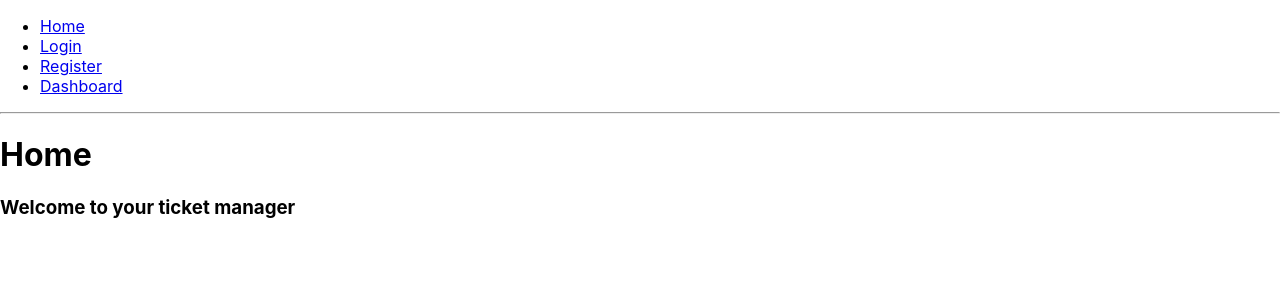
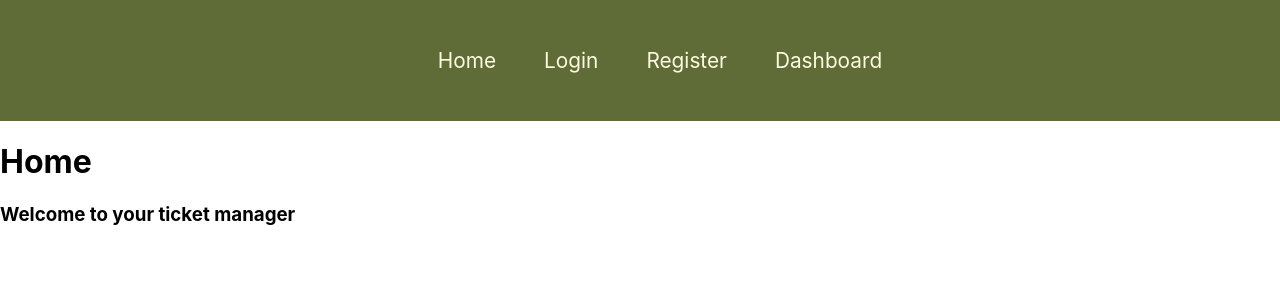
Before and after one commit to chromifier/task_management, a React (Create React App) app in the folder client/: page / in a window 1280 px wide. Shown: the top 300 px of the page. Built offline with nearby package versions, Linux system fonts and the light colour scheme.

Commit message:
styling for navigation

```diff
--- a/client/src/App.css
+++ b/client/src/App.css
@@ -1,38 +1,29 @@
-.App {
-  text-align: center;
+:root {
+  --primary: #606C38;
+  --secondary: #283618;
+  --base: #FEFAE0;
+  --tertiary: #DDA15E;
+  --quartanery: #BC6C25;
 }
 
-.App-logo {
-  height: 40vmin;
-  pointer-events: none;
-}
+nav {
+  padding: 2em;
+  background: var(--primary);
+  ul {
+    display: flex;
+    justify-content: center;
+    gap: 3em;
+    list-style: none;
 
-@media (prefers-reduced-motion: no-preference) {
-  .App-logo {
-    animation: App-logo-spin infinite 20s linear;
+    li a {
+      color: var(--base);
+      text-decoration: none;
+      font-size: 1.3em;
+      transition: color linear 150ms;
+
+      &:hover {
+        color: var(--tertiary);
+      }
+    }
   }
 }
-
-.App-header {
-  background-color: #282c34;
-  min-height: 100vh;
-  display: flex;
-  flex-direction: column;
-  align-items: center;
-  justify-content: center;
-  font-size: calc(10px + 2vmin);
-  color: white;
-}
-
-.App-link {
-  color: #61dafb;
-}
-
-@keyframes App-logo-spin {
-  from {
-    transform: rotate(0deg);
-  }
-  to {
-    transform: rotate(360deg);
-  }
-}
--- a/client/src/App.tsx
+++ b/client/src/App.tsx
@@ -1,10 +1,12 @@
 import * as React from "react";
+import "./App.css";
 import Login from "./pages/Login";
 import Register from "./pages/Register";
 import { Routes, Route, Outlet, Link } from "react-router-dom";
 import AuthContext, { useAuth, AuthProvider } from "./context/AuthContext";
 import { userInfo } from "os";
 import Dashboard from "./pages/Dashboard";
+import Layout from "./components/Layout";
 
 export default function App() {
   return (
@@ -31,37 +33,33 @@ export default function App() {
   );
 }
 
-function Layout() {
-  return (
-    <div>
-      {/* A "layout route" is a good place to put markup you want to
-          share across all the pages on your site, like navigation. */}
-      <nav>
-        <ul>
-          <li>
-            <Link to="/">Home</Link>
-          </li>
-          <li>
-            <Link to="/login">Login</Link>
-          </li>
-          <li>
-            <Link to="/register">Register</Link>
-          </li>
-          <li>
-            <Link to="/dashboard">Dashboard</Link>
-          </li>
-        </ul>
-      </nav>
+// function Layout() {
+//   return (
+//     <div>
+//       {/* A "layout route" is a good place to put markup you want to
+//           share across all the pages on your site, like navigation. */}
+//       <nav>
+//         <ul>
+//           <li>
+//             <Link to="/">Home</Link>
+//           </li>
+//           <li>
+//             <Link to="/login">Login</Link>
+//           </li>
+//           <li>
+//             <Link to="/register">Register</Link>
+//           </li>
+//           <li>
+//             <Link to="/dashboard">Dashboard</Link>
+//           </li>
+//         </ul>
+//       </nav>
 
-      <hr />
-
-      {/* An <Outlet> renders whatever child route is currently active,
-          so you can think about this <Outlet> as a placeholder for
-          the child routes we defined above. */}
-      <Outlet />
-    </div>
-  );
-}
+//       <hr />
+//       <Outlet />
+//     </div>
+//   );
+// }
 
 function Home() {
   interface User {
--- /dev/null
+++ b/client/src/components/Layout.tsx
@@ -0,0 +1,33 @@
+import React from 'react'
+import { Link, Outlet } from 'react-router-dom';
+
+const Layout: React.FC = () => {
+    const user = localStorage.getItem('token');
+
+    return (
+        <>
+            <div>
+                <nav>
+                    <ul>
+                        <li>
+                            <Link to="/">Home</Link>
+                        </li>
+                        <li>
+                            <Link to="/login">Login</Link>
+                        </li>
+                        <li>
+                            <Link to="/register">Register</Link>
+                        </li>
+                        <li>
+                            <Link to="/dashboard">Dashboard</Link>
+                        </li>
+                    </ul>
+                </nav>
+
+                <Outlet />
+            </div>
+        </>
+      );
+}
+
+export default Layout
```
